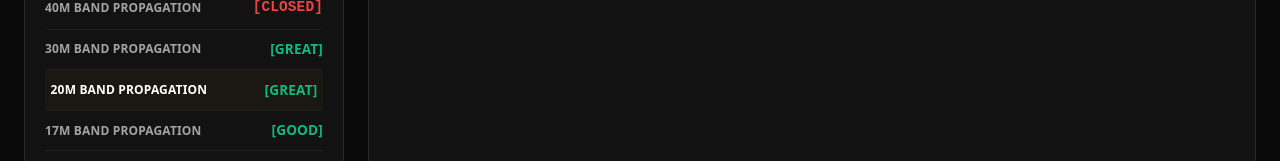
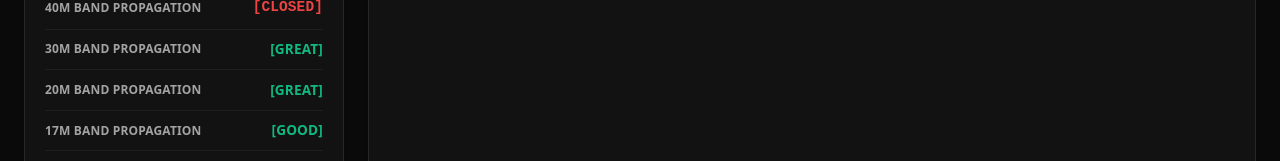
Before and after one commit to prenger745/af0db-radio, a Next.js app: page / in a window 1280 px wide. Shown: the part 919-1080 px from the top of the page. Built offline with nearby package versions, Linux system fonts and the light colour scheme; no server answers.

Commit message:
Update page.tsx

```diff
--- a/app/page.tsx
+++ b/app/page.tsx
@@ -134,15 +134,12 @@ export default function Page() {
       }
     }
 
-    // Runs immediately upon the first page load initialization
     parseLiveQrzData()
 
-    // Background interval cycle timer: Triggers an automatic silent data re-fetch loop every 5 minutes
     const automatedRefreshCycle = setInterval(() => {
       parseLiveQrzData()
     }, 300000)
 
-    // Clear function that prevents script accumulation if the browser tab changes states
     return () => clearInterval(automatedRefreshCycle)
   }, [])
 
@@ -299,6 +296,7 @@ export default function Page() {
               </div>
             </div>
 
+            {/* Core General Metrics Block */}
             <div className="data-row">
               <span className="data-label">SOLAR FLUX (SFI)</span>
               <span className="data-value txt-solar-amber">{sfi}</span>
@@ -340,10 +338,13 @@ export default function Page() {
               <span className="data-label">30M Band Propagation</span>
               <span className={`data-value ${getColorClass(getPropRating("30M"))}`}>[{getPropRating("30M")}]</span>
             </div>
-            <div className="data-row" style={{ background: "rgba(245,158,11,0.04)", paddingLeft: "0.35rem", paddingRight: "0.35rem", borderRadius: "4px" }}>
-              <span className="data-label" style={{ color: "#ffffff", fontWeight: "700" }}>20M Band Propagation</span>
+
+            {/* Realignment Fix: Standardized to use the identical, plain class structures as the other rows */}
+            <div className="data-row">
+              <span className="data-label">20M Band Propagation</span>
               <span className={`data-value ${getColorClass(getPropRating("20M"))}`}>[{getPropRating("20M")}]</span>
             </div>
+
             <div className="data-row">
               <span className="data-label">17M Band Propagation</span>
               <span className={`data-value ${getColorClass(getPropRating("17M"))}`}>[{getPropRating("17M")}]</span>
```
